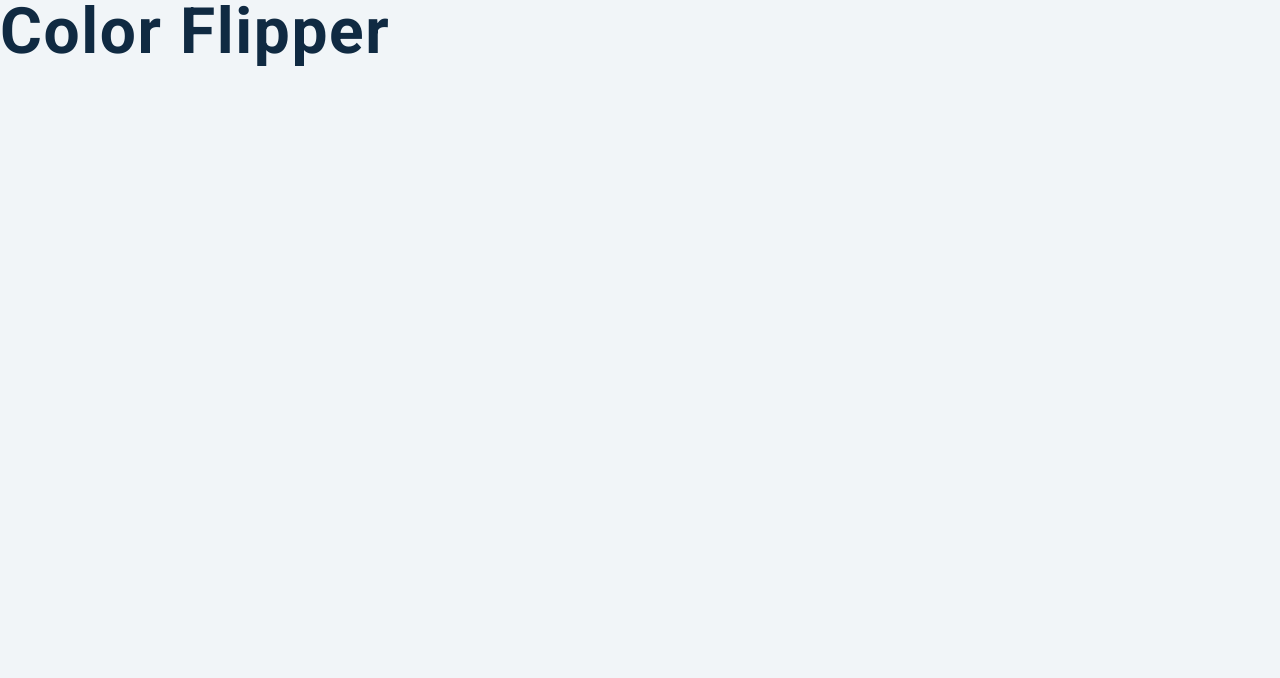
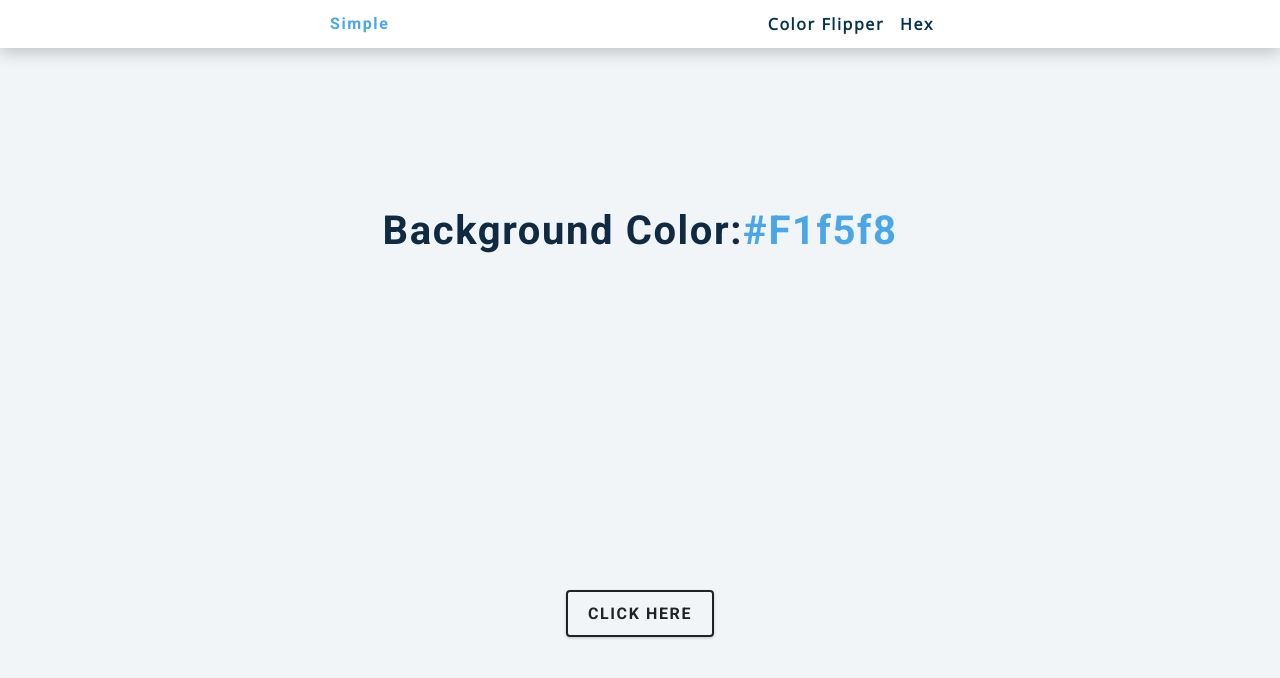
Before and after one commit to denis-ligare254/color-flipper-basic-javascrip, a plain HTML site: page index.html in a window 1280 px wide. Drawn offline with nearby package versions, Linux system fonts and the light colour scheme.

Commit message:
navbar and body worked on

```diff
--- a/index.html
+++ b/index.html
@@ -7,6 +7,27 @@
  <title>color||flipper</title>
 </head>
 <body>
- <h1>color flipper</h1>
+ <nav>
+  <div class="nav-center">
+   <h4>simple</h4>
+   <ul class="nav-links">
+    <li>
+     <a href="index.html">color flipper</a>
+    </li>
+    <li>
+     <a href="hex.html">hex</a>
+    </li>
+   </ul>
+  </div>
+ </nav>
+ <main>
+  <h2>background color:<span class="color">#f1f5f8</span></h2>
+  <div class="container">
+   <button class="btn btn-hero" id="btn">click here</button>
+  </div>
+ </main>
+<script src="app.js">
+
+</script>
 </body>
 </html>
```
